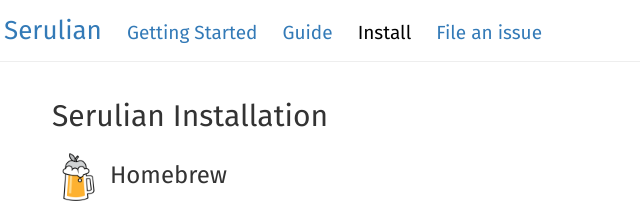
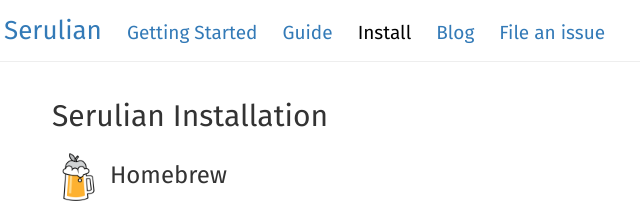
Before and after one commit to Serulian/playground, a plain HTML site: page static/install.html in a window 1280 px wide. Shown: the top 222 px of the page, 18-658 px from the left. Drawn offline with nearby package versions, Linux system fonts and the light colour scheme.

Commit message:
Add blog link to the header

```diff
--- a/static/install.html
+++ b/static/install.html
@@ -40,6 +40,7 @@
 	<a href="/gettingstarted">Getting Started</a>
 	<a href="/guide">Guide</a>
 	<a class="active-section" href="/install">Install</a>
+	<a href="https://medium.com/@serulian">Blog</a>
 	<a href="https://github.com/serulian/compiler">File an issue</a>
 </header>
 
```
Also changed, not shown: static/gettingstarted.html (+1 -0 lines), static/guide.html (+1 -0 lines), static/index.html (+1 -0 lines).
